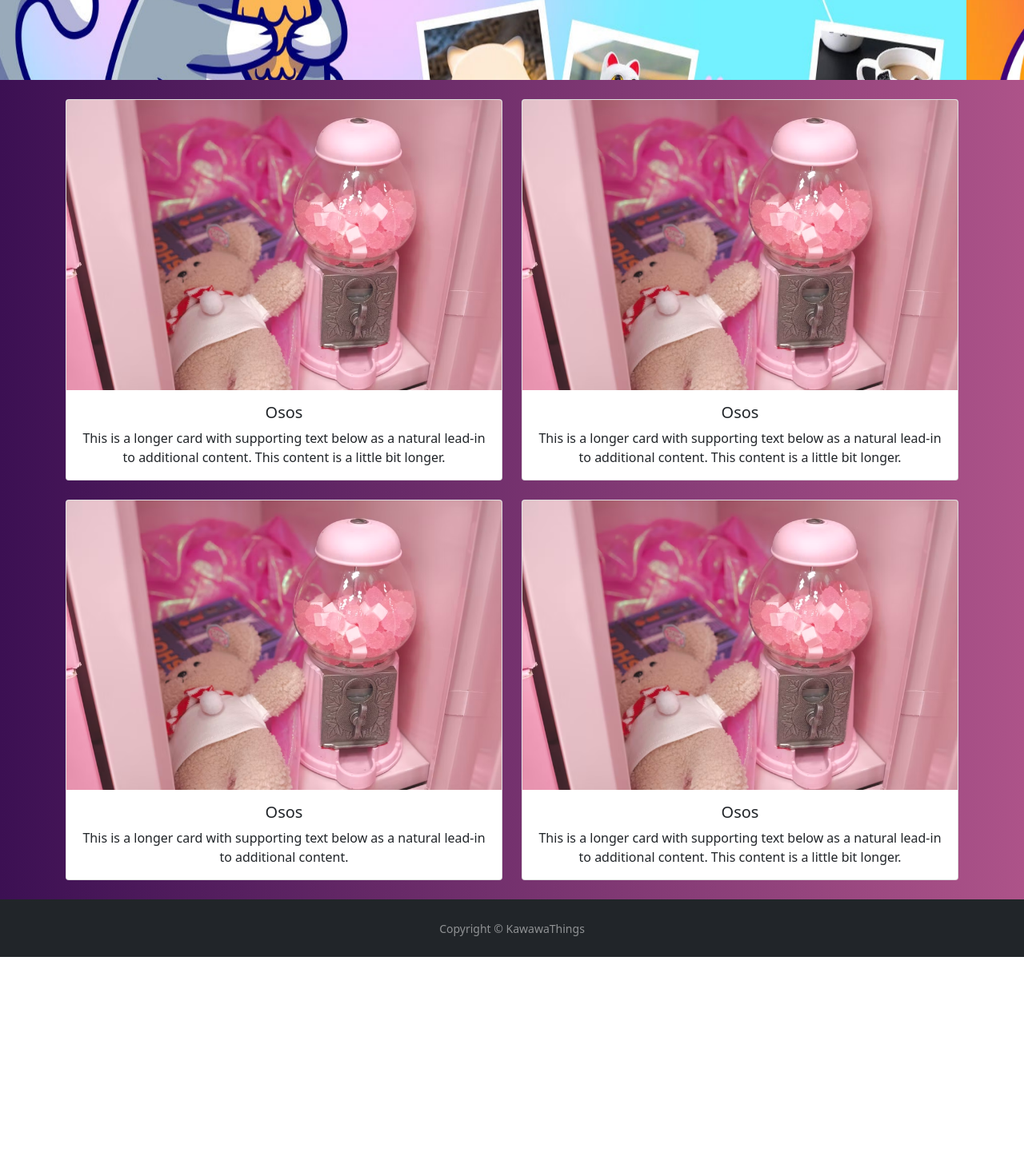
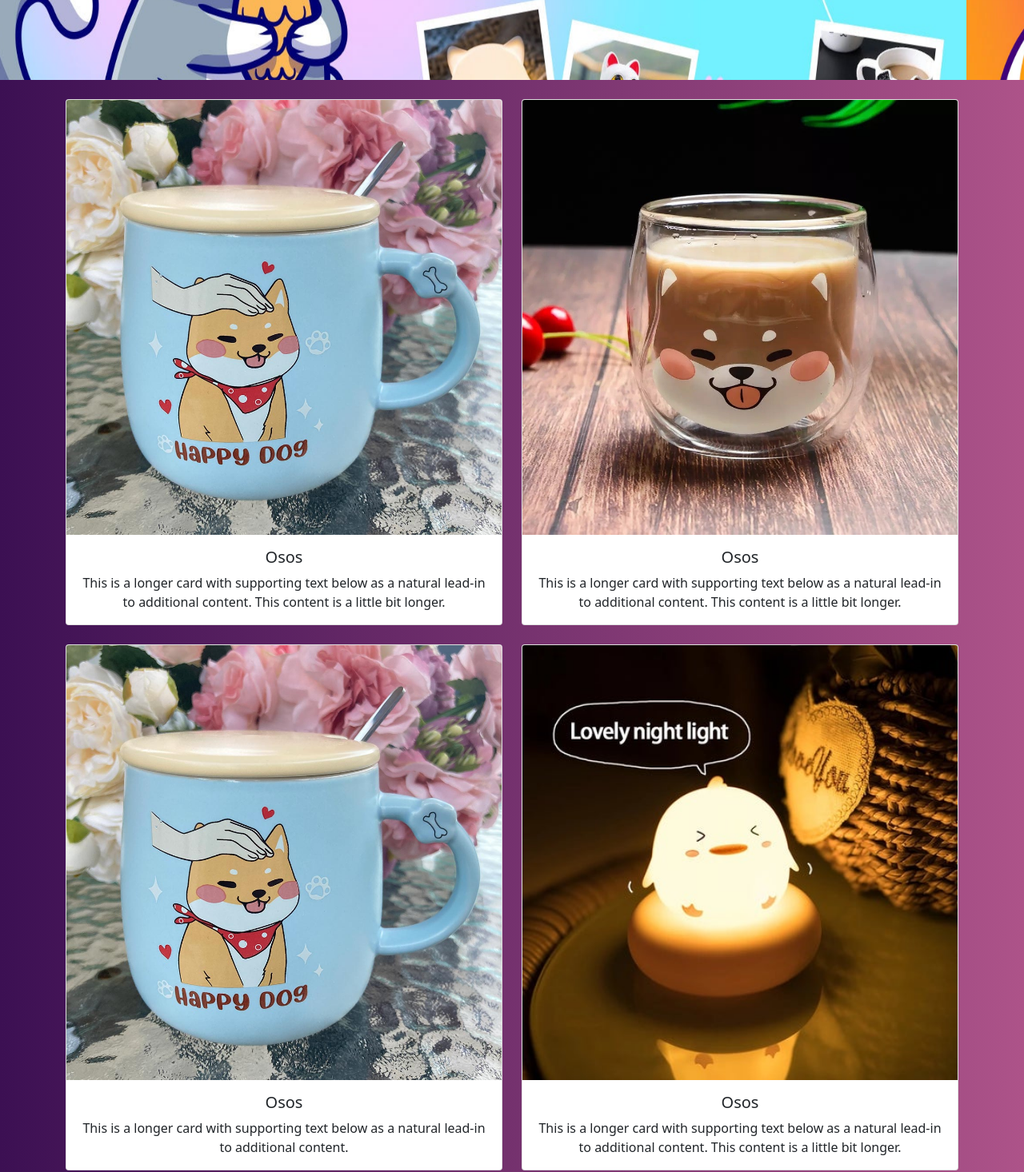
Before and after one commit to liamoctavio/kawaithings-v2-Final, a plain HTML site: page index.html in a window 1280 px wide. Shown: the part 420-1886 px from the top of the page at 80% size. Before the commit the page ends 1617 px from the top, so only its background shows below. Drawn offline with nearby package versions, Linux system fonts and the light colour scheme.

Commit message:
cambios de imagnes
a

```diff
--- a/index.html
+++ b/index.html
@@ -52,7 +52,7 @@
             <img src="img/doglovercarrusel.jpg" class="d-block w-100" alt="..." width="600" height="700">
           </div>
           <div class="carousel-item">
-            <img src="img/vasos.jpg" class="d-block w-100" alt="..." width="600" height="700">
+            <img src="img/catlovers.jpg" class="d-block w-100" alt="..." width="600" height="700">
           </div>
         </div>
         <button class="carousel-control-prev" type="button" data-bs-target="#carouselExampleControls" data-bs-slide="prev">
@@ -70,7 +70,7 @@
         <div class="row row-cols-1 row-cols-md-2 g-4">
             <div class="col">
               <div class="card">
-                <img src="img/oso-dulce.avif" class="card-img-top" alt="...">
+                <img src="img/perfifeliz.jpg" class="card-img-top" alt="...">
                 <div class="card-body">
                   <h5 class="card-title">Osos</h5>
                   <p class="card-text">This is a longer card with supporting text below as a natural lead-in to additional content. This content is a little bit longer.</p>
@@ -79,7 +79,7 @@
             </div>
             <div class="col">
               <div class="card">
-                <img src="img/oso-dulce.avif" class="card-img-top" alt="...">
+                <img src="img/perritokawai.jpg" class="card-img-top" alt="...">
                 <div class="card-body">
                   <h5 class="card-title">Osos</h5>
                   <p class="card-text">This is a longer card with supporting text below as a natural lead-in to additional content. This content is a little bit longer.</p>
@@ -88,7 +88,7 @@
             </div>
             <div class="col">
               <div class="card">
-                <img src="img/oso-dulce.avif" class="card-img-top" alt="...">
+                <img src="img/perfifeliz.jpg" class="card-img-top" alt="...">
                 <div class="card-body">
                   <h5 class="card-title">Osos</h5>
                   <p class="card-text">This is a longer card with supporting text below as a natural lead-in to additional content.</p>
@@ -97,7 +97,7 @@
             </div>
             <div class="col">
               <div class="card">
-                <img src="img/oso-dulce.avif" class="card-img-top" alt="...">
+                <img src="img/pollito.jpg" class="card-img-top" alt="...">
                 <div class="card-body">
                   <h5 class="card-title">Osos</h5>
                   <p class="card-text">This is a longer card with supporting text below as a natural lead-in to additional content. This content is a little bit longer.</p>
```
